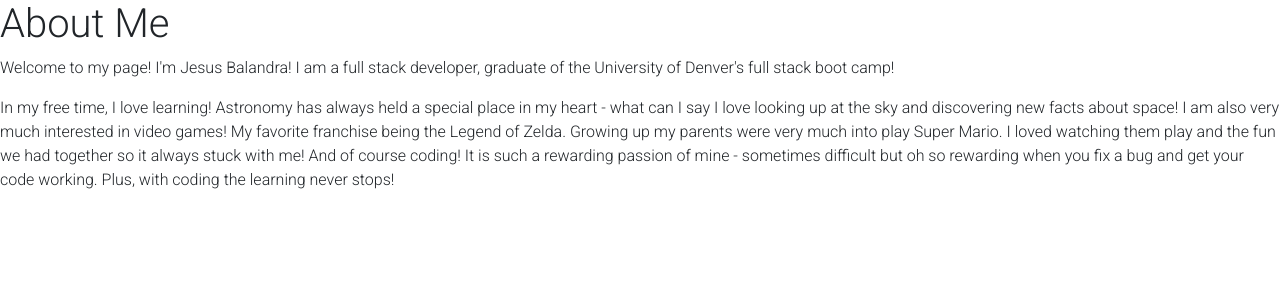
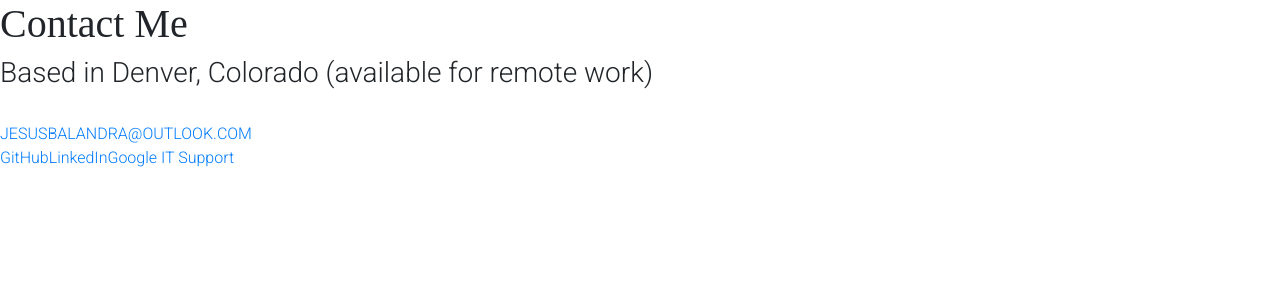
Before and after one commit to OddTK/React_Portfolio, a React (Create React App) app: page / in a window 1280 px wide. Shown: the top 300 px of the page. Built offline with nearby package versions, Linux system fonts and the light colour scheme.

Commit message:
created styling directory, added beginning styling to pages, created Home page

```diff
--- a/src/App.js
+++ b/src/App.js
@@ -1,9 +1,10 @@
 import React from 'react';
 import About from './pages/About'
+import Contact from './pages/Contact'
 
 const App = () =>
     <>
-    <About />
+    <Contact />
     </>
 
 export default App;
--- a/src/pages/About.js
+++ b/src/pages/About.js
@@ -1,10 +1,11 @@
 import React from 'react';
+import '../style/Style.css';
 
 export default function About(){
     return(
         <div>
             <div>
-                <h1>About Me</h1>
+                <h1 className="h1">About Me</h1>
             </div>
             <div>
                 <p>Welcome to my page! I'm Jesus Balandra! I am a full stack developer, graduate of the University of Denver's full stack boot camp!</p>
--- a/src/pages/Contact.js
+++ b/src/pages/Contact.js
@@ -1,10 +1,11 @@
 import React from 'react';
+import '../style/Style.css';
 
 export default function Contact() {
     return (
             <section>
                 <div>
-                <h1>Contact Me</h1>
+                <h1 className="h1">Contact Me</h1>
             </div>
             <div>
                 <h3>Based in Denver, Colorado (available for remote work)</h3>
@@ -12,7 +13,7 @@ export default function Contact() {
                 <a href="mailto:jesusbalandra@outlook.com">JESUSBALANDRA@OUTLOOK.COM</a>
             </div>
             <div>
-                <a href="https://www.github.com/oddtk">github</a>
+                <a href="https://www.github.com/oddtk">GitHub</a>
                 <a href="https://www.linkedin.com/in/jesus-balandra">LinkedIn</a>
                 <a href="https://coursera.org/share/448e67a79f8c2a206dad422ff8b07702">Google IT Support</a>
             </div>
--- a/src/pages/Projects.js
+++ b/src/pages/Projects.js
@@ -1,7 +1,10 @@
 import React from 'react';
+import '../style/Style.css';
 
 export default function Projects() {
     return (
-        <section></section>
+        <section>
+            <h1 className="h1">Projects</h1>
+        </section>
     )
 }
--- /dev/null
+++ b/src/style/Style.css
@@ -0,0 +1,4 @@
+.h1 {
+    font-size: 150 px;
+    font-family: 'Bebas Neue', cursive;
+}
```
Also changed, not shown: src/pages/Home.js (added, +8 -0 lines), src/components/Project.js (deleted).
